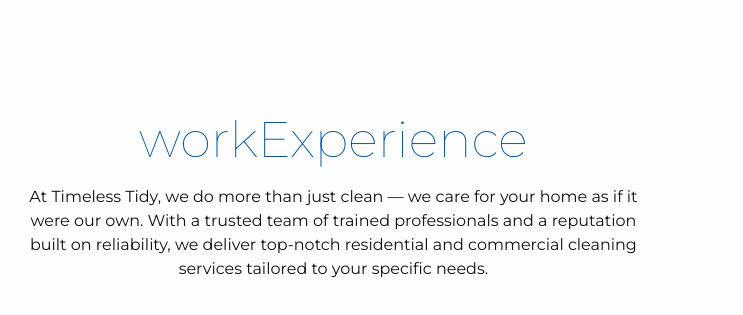
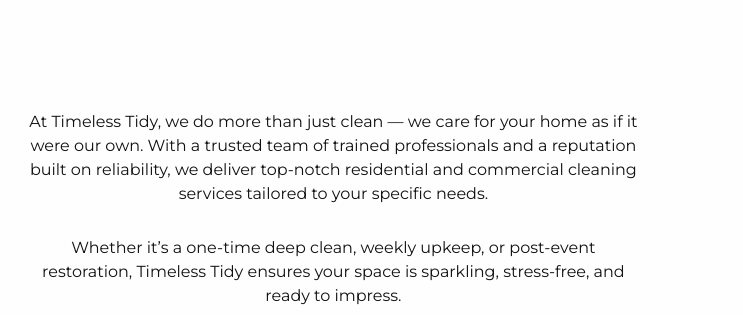
Before and after one commit to p8devbro/timeless-tidy, a plain HTML site: page about.html in a window 1280 px wide. Shown: the part 332-647 px from the top of the page, 537-1280 px from the left. Drawn offline with nearby package versions, Linux system fonts and the light colour scheme.

Commit message:
Update about.html

```diff
--- a/about.html
+++ b/about.html
@@ -130,7 +130,7 @@
                         </div>
                         <div class="col-lg-7 col-md-6">
                             <div class="about-text">
-                                <h2>workExperience</h2>
+
                                 <p>
                                     At Timeless Tidy, we do more than just clean — we care for your home as if it were our own. With a trusted team of trained professionals and a reputation built on reliability, we deliver top-notch residential and commercial cleaning services tailored to your specific needs.
 
```
